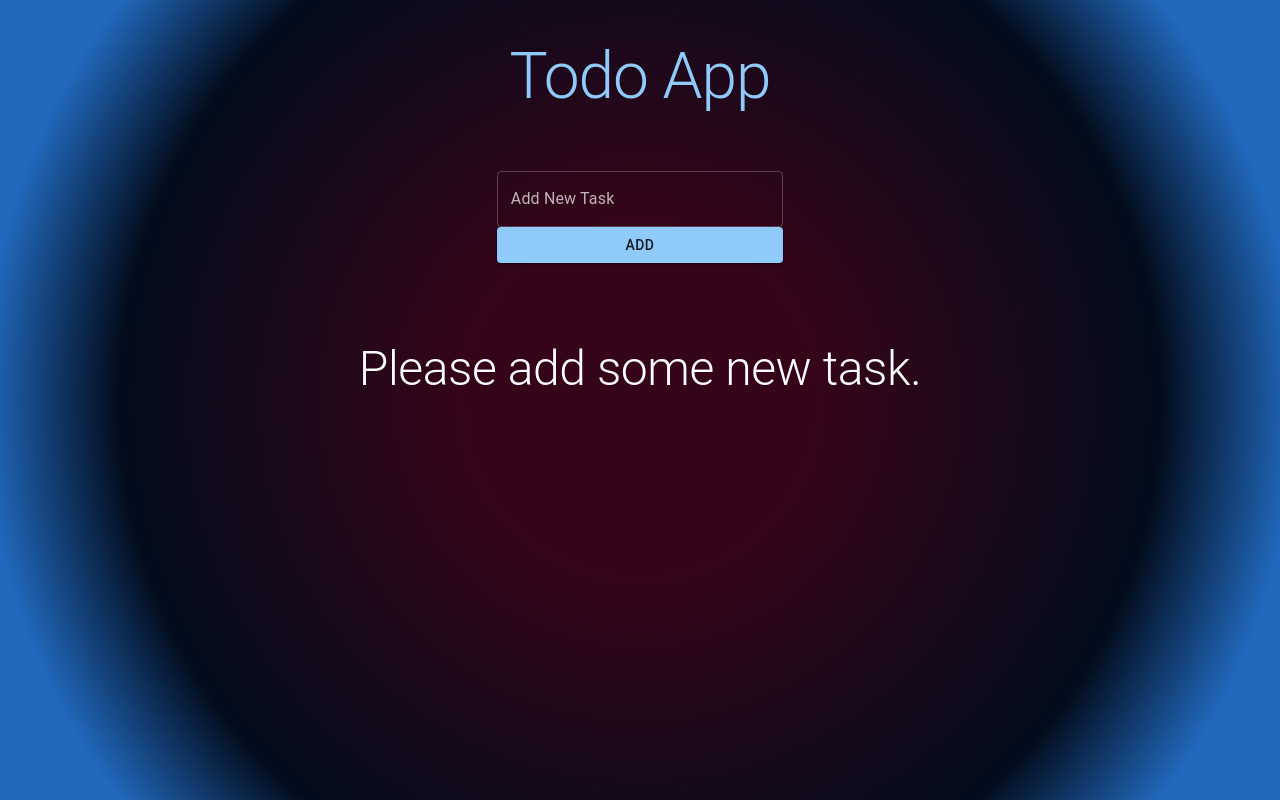
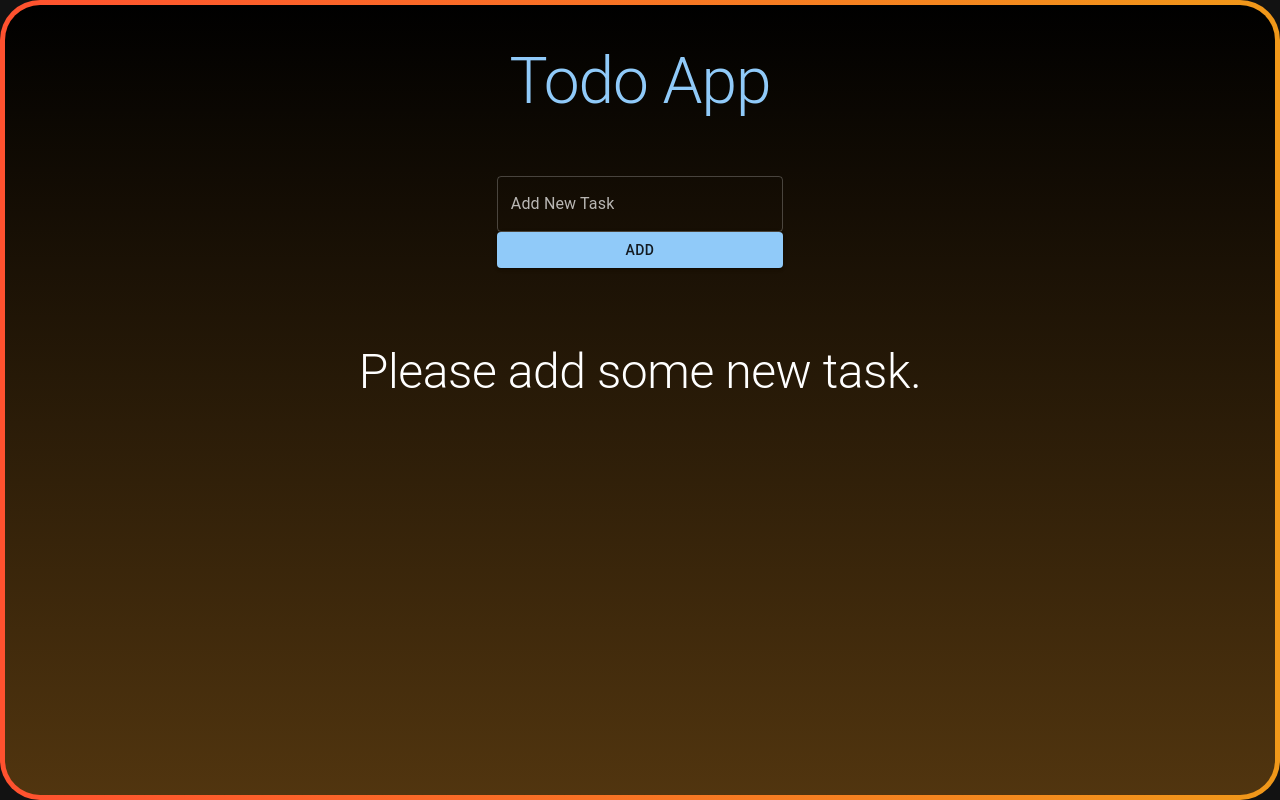
Before and after one commit to Majzerek/TodoMui, a React (Vite) app: page / in a window 1280 px wide. Built offline with nearby package versions, Linux system fonts and the light colour scheme.

Commit message:
refactoring

```diff
--- a/src/App.tsx
+++ b/src/App.tsx
@@ -2,6 +2,7 @@ import { useMemo, useState } from 'react'
 import { Box, CssBaseline, Typography } from "@mui/material"
 import { TodoList } from './components/TodoList';
 import { TodoInput } from './components/TodoInput';
+import { theme } from './theme/theme';
 
 
 export interface Todo {
@@ -39,13 +40,19 @@ function App() {
         width={'100vw'}
         height={'100vh'}
         overflow={'auto'}
-        sx={{ backgroundImage: "radial-gradient(circle, rgba(54,4,25,1) 23%, rgba(2,12,28,1) 69%, rgba(33,105,189,1) 87%)" }}>
+
+        sx={{ background: "linear-gradient(black,rgb(81, 53, 15)) padding-box,linear-gradient(90deg, #FF512F, #F09819) border-box" }}
+        borderRadius={10}
+        border={'5px solid transparent'}>
+
 
         <Typography
           variant='h1'
           textAlign={'center'}
           color='primary'
-          p={5}>Todo App</Typography>
+          p={5}>
+          Todo App
+        </Typography>
         <Box
           flex={1}
           my={2}>
```
